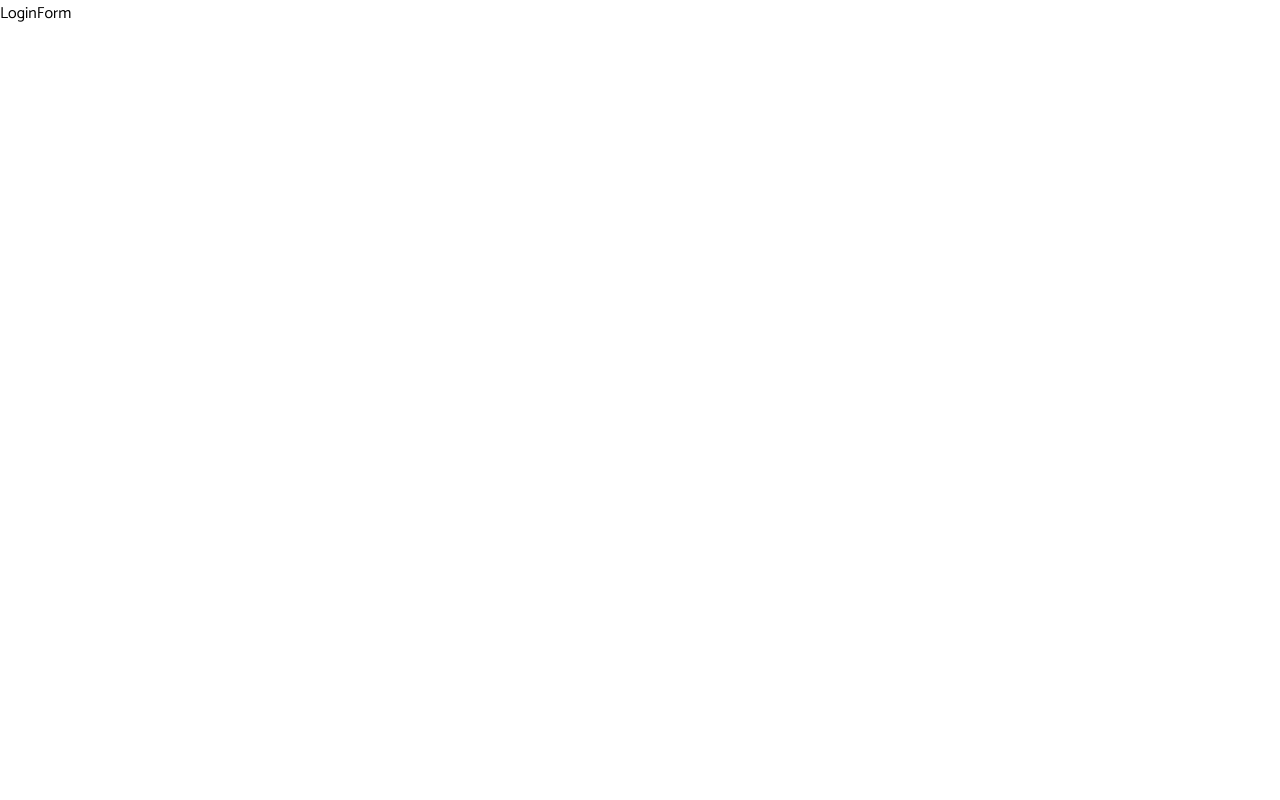
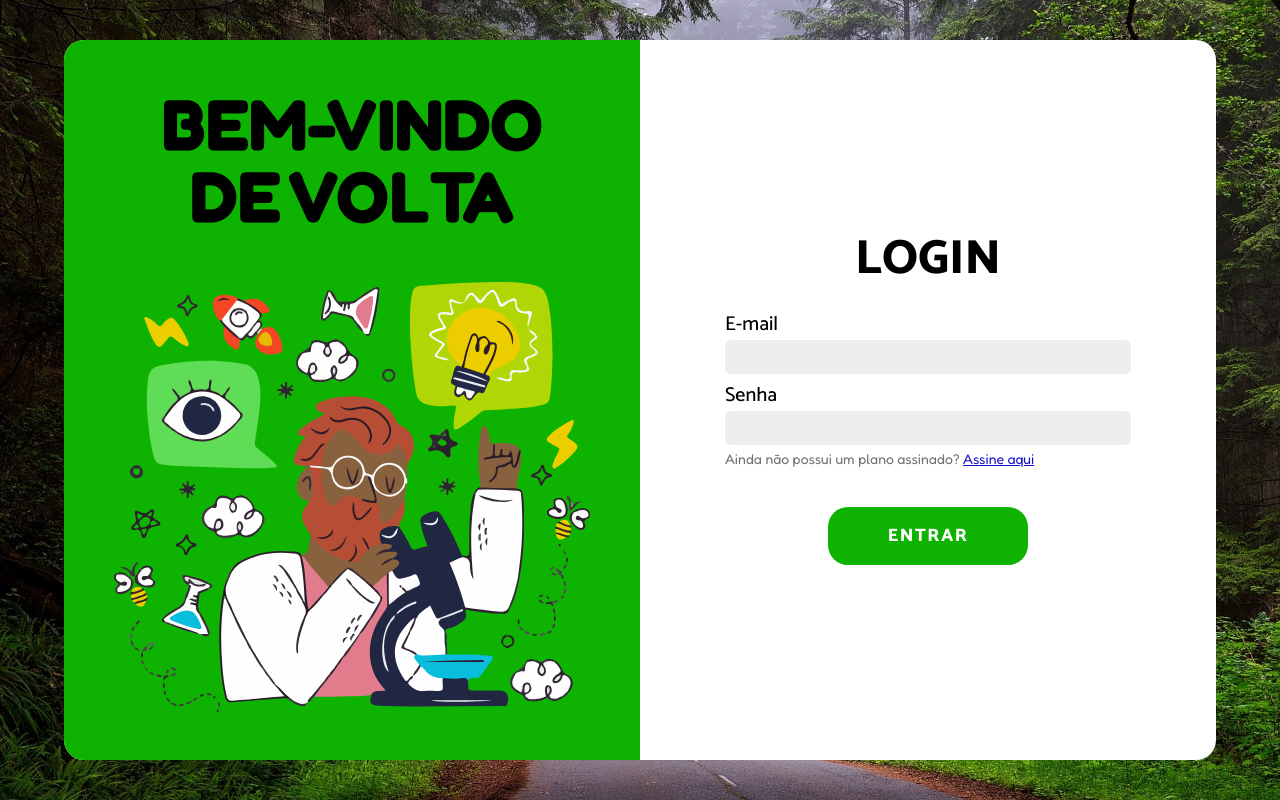
Before and after one commit to AraraDevs/bioreino-web, a React (Vite) app in the folder client/: page /login in a window 1280 px wide. Built offline with nearby package versions, Linux system fonts and the light colour scheme.

Commit message:
feat: Cria tela de login

```diff
--- a/client/src/Components/Login/Login.jsx
+++ b/client/src/Components/Login/Login.jsx
@@ -5,12 +5,12 @@ import LoginSign from './LoginSign';
 
 const Login = () => {
   return (
-    <div>
+    <>
       <Routes>
         <Route path="/" element={<LoginForm />} />
         <Route path="inscreva" element={<LoginSign />} />
       </Routes>
-    </div>
+    </>
   );
 };
 
--- a/client/src/Components/Login/LoginForm.jsx
+++ b/client/src/Components/Login/LoginForm.jsx
@@ -1,7 +1,54 @@
 import React from 'react';
+import styles from './LoginForm.module.css';
+import Input from '../Forms/Input';
+import { ReactComponent as Scientist } from '../../Assets/login-cientista.svg';
+import { Link } from 'react-router-dom';
+import Button from '../Forms/Button';
+import useForm from '../../Hooks/useForm';
 
 const LoginForm = () => {
-  return <div>LoginForm</div>;
+  const email = useForm('email');
+  const password = useForm();
+
+  function handleSubmit(event) {
+    event.preventDefault();
+
+    if (email.validate(), password.validate()) {
+      console.log('logado');
+    }
+  }
+
+  return (
+    <section className={styles.login}>
+      <div className={styles.wrapper}>
+        <section className={styles.sectionWelcome}>
+          <h2 className={styles.welcome}>Bem-vindo de volta</h2>
+          <Scientist />
+        </section>
+
+        <section className={styles.sectionForm}>
+          <h1 className={styles.loginTitle}>Login</h1>
+          <form className={styles.form} onSubmit={handleSubmit}>
+            <Input label="E-mail" type="email" name="email" {...email} />
+            <div className={styles.password}>
+              <Input
+                label="Senha"
+                type="password"
+                name="password"
+                {...password}
+              />
+              <p className={styles.sign}>
+                Ainda não possui um plano assinado?{' '}
+                <Link to="inscreva">Assine aqui</Link>
+              </p>
+            </div>
+
+            <Button>Entrar</Button>
+          </form>
+        </section>
+      </div>
+    </section>
+  );
 };
 
 export default LoginForm;
--- /dev/null
+++ b/client/src/Components/Login/LoginForm.module.css
@@ -0,0 +1,108 @@
+.login {
+  width: 100vw;
+  min-height: 100vh;
+  background: url('../../Assets/bg-login.jpg') no-repeat center;
+  background-size: cover;
+  display: flex;
+  justify-content: center;
+  align-items: center;
+}
+
+.wrapper {
+  width: 90vw;
+  max-width: 77.5rem;
+  min-height: 90vh;
+  max-height: 56.25rem;
+  background: #fff;
+  border-radius: 1.25rem;
+  display: grid;
+  grid-template-columns: 1fr 1fr;
+  overflow: hidden;
+}
+
+.wrapper > section {
+  display: flex;
+  flex-direction: column;
+  justify-content: center;
+  align-items: center;
+}
+
+.sectionWelcome {
+  background: var(--bg-2);
+  padding: 0 3.125rem;
+}
+
+.sectionWelcome .welcome {
+  font-family: var(--first-type);
+  font-size: var(--font-8);
+  font-weight: bold;
+  text-transform: uppercase;
+  text-align: center;
+  line-height: 4.5rem;
+  max-width: 28.125rem;
+  margin-bottom: 3.125rem;
+}
+
+.sectionWelcome svg {
+  width: 100%;
+  height: auto;
+}
+
+.sectionForm {
+  padding: 5.3125rem;
+}
+
+.loginTitle {
+  font-size: var(--font-1);
+  font-weight: 800;
+  text-transform: uppercase;
+  line-height: 3.125rem;
+  margin-bottom: 1.875rem;
+}
+
+.form {
+  width: 100%;
+}
+
+.form button {
+  margin-top: 2.5rem;
+}
+
+.password > div {
+  margin-bottom: 0;
+}
+
+.sign {
+  font-family: var(--first-type);
+  font-size: var(--font-6);
+  color: #707070;
+  margin-top: 0.312rem;
+}
+
+.sign a {
+  font-family: var(--first-type);
+  color: #1812C5;
+  text-decoration: underline;
+}
+
+@media (max-width: 1110px) {
+  .wrapper {
+    grid-template-columns: 1fr;
+    max-width: 25rem;
+    min-height: auto;
+    overflow: initial;
+  }
+
+  .wrapper .sectionWelcome {
+    display: none;
+  }
+
+  .wrapper .sectionForm {
+    padding: 1.5rem;
+  }
+
+  .loginTitle {
+    font-size: 1.875rem;
+    line-height: 1.625rem;
+  }
+}
```
Also changed, not shown: client/src/Assets/bg-login.jpg (added), client/src/Assets/login-cientista.svg (added).
